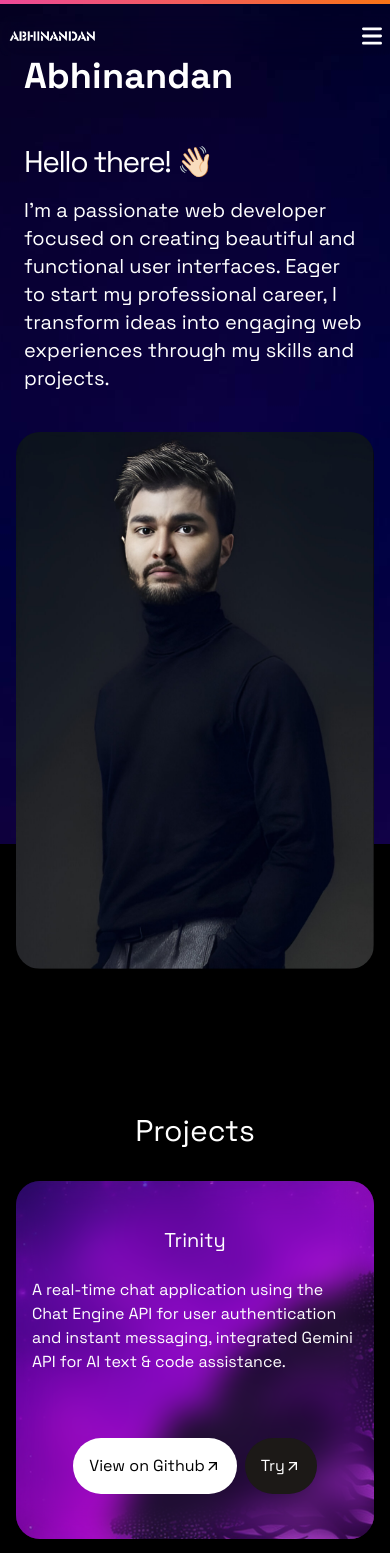
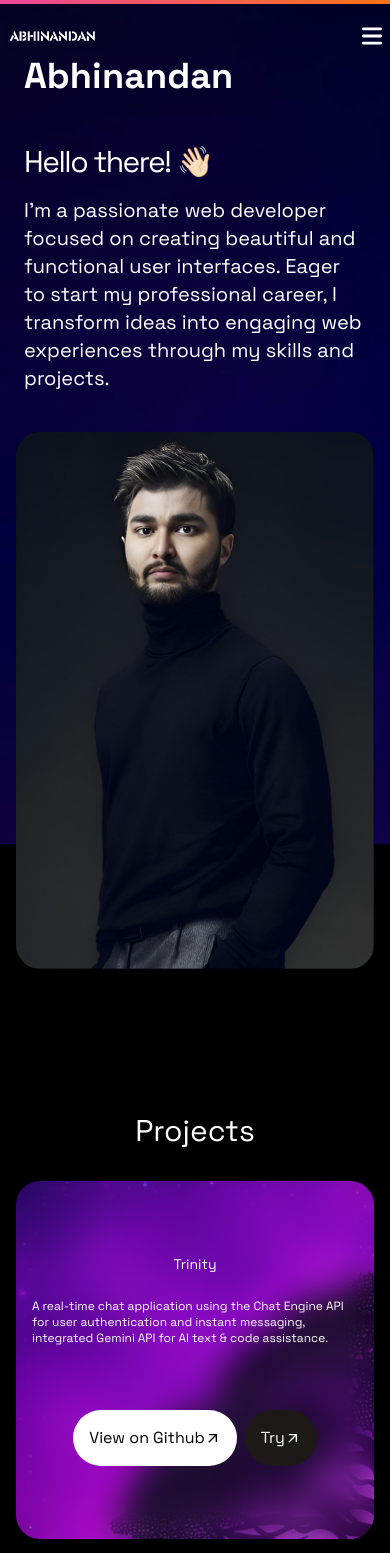
Before and after one commit to AE-Hertz/myPortfolio, a React (Vite) app: page / in a window 390 px wide. Shown: the top 1553 px of the page. Built offline with nearby package versions, Linux system fonts and the light colour scheme.

Commit message:
fix: project text

```diff
--- a/src/components/Projects.jsx
+++ b/src/components/Projects.jsx
@@ -55,8 +55,8 @@
                                     : "group-hover:opacity-100"
                             }`}
                         >
-                            <h3 className="mb-2 text-xl">{project.name}</h3>
-                            <p className="mb-12 p-4">{project.description}</p>
+                            <h3 className="mb-2 text-sm lg:text-2xl">{project.name}</h3>
+                            <p className="mb-12 p-4 text-xs lg:text-base">{project.description}</p>
 
                             <div className="flex space-x-2">
                                 <a
```
